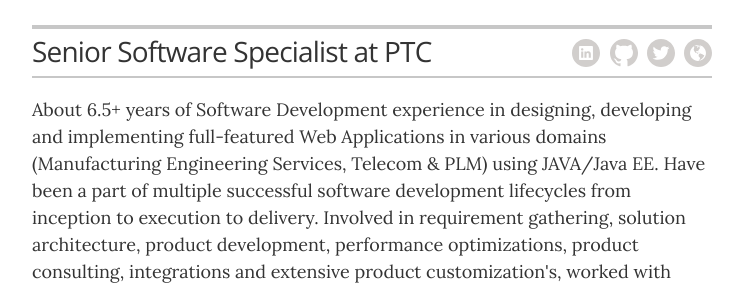
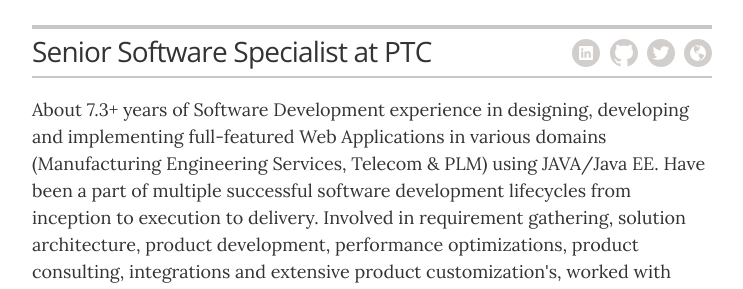
Before and after one commit to JadhavSameer/jadhavsameer.github.io, a Jekyll site: the page built from index.html, in a window 1280 px wide and 900 px high. Shown: the part 190-479 px from the top of the window, without its empty margins (268-1011 px from the left). Built offline with Jekyll 4.4.1, drawn with Linux system fonts in a browser that asks for light colours; some of the changed text lies outside the part shown.

Commit message:
Update _config.yml

```diff
--- a/_config.yml
+++ b/_config.yml
@@ -27,7 +27,7 @@ resume_contact_address:         "Pune, India"
 resume_header_contact_info:     "Pune, IN • 9970089813 • sameer.jadhav01@gmail.com"
 display_header_contact_info:    "false"
 
-resume_header_intro: "<p>About 6.5+ years of Software Development experience in designing, developing and implementing full-featured Web Applications in various domains (Manufacturing Engineering Services, Telecom & PLM) using JAVA/Java EE. Have been a part of multiple successful software development lifecycles from inception to execution to delivery. Involved in requirement gathering, solution architecture, product development, performance optimizations, product consulting, integrations and extensive product customization's, worked with globally distributed agile teams to ensure high-quality timely deliverables. I see myself as a language and framework agnostic problem solver using Computer Science. Skilled in Java, J2EE, RESTful Web Services, Groovy, Spring, Hibernate, SQL, NoSQL, ZK, Angular, JavaScript, HTML. Strong engineering professional with a master's in Computer Engineering from the University of Pune.</p>"
+resume_header_intro: "<p>About 7.3+ years of Software Development experience in designing, developing and implementing full-featured Web Applications in various domains (Manufacturing Engineering Services, Telecom & PLM) using JAVA/Java EE. Have been a part of multiple successful software development lifecycles from inception to execution to delivery. Involved in requirement gathering, solution architecture, product development, performance optimizations, product consulting, integrations and extensive product customization's, worked with globally distributed agile teams to ensure high-quality timely deliverables. I see myself as a language and framework agnostic problem solver using Computer Science. Skilled in Java, J2EE, RESTful Web Services, Groovy, Spring, Hibernate, SQL, NoSQL, ZK, Angular, JavaScript, HTML. Strong engineering professional with a master's in Computer Engineering from the University of Pune.</p>"
 
 # use "yes" to display the email contact button,
 # "no" to display an "I'm not looking for work" message,
```
